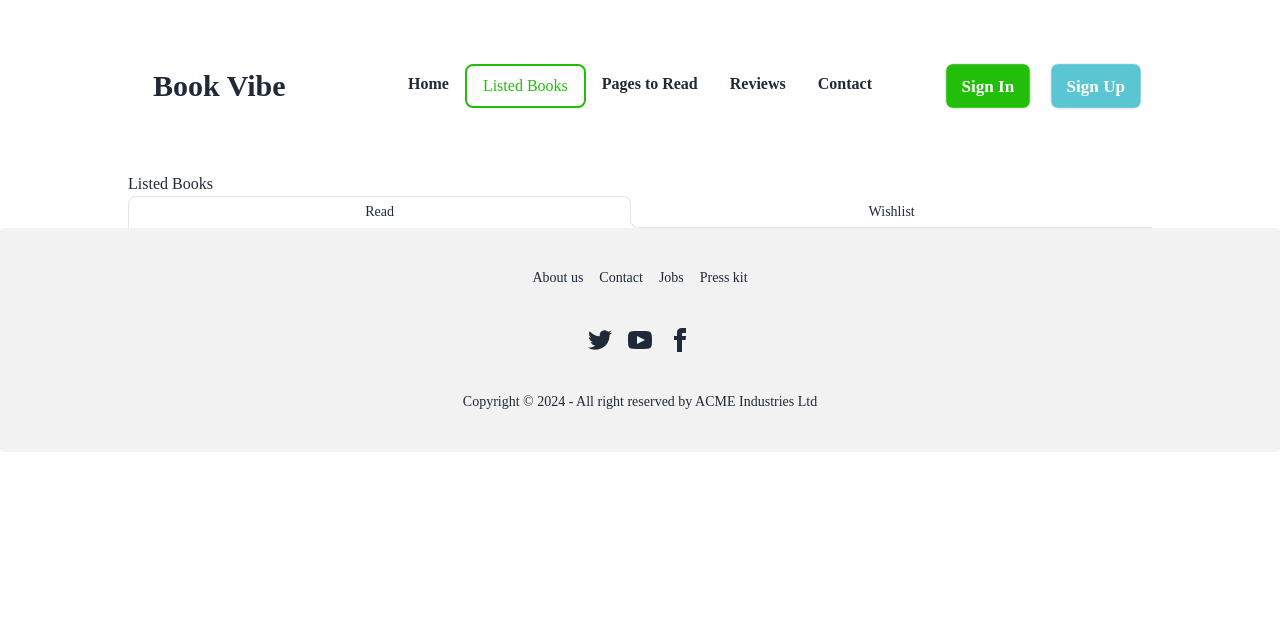
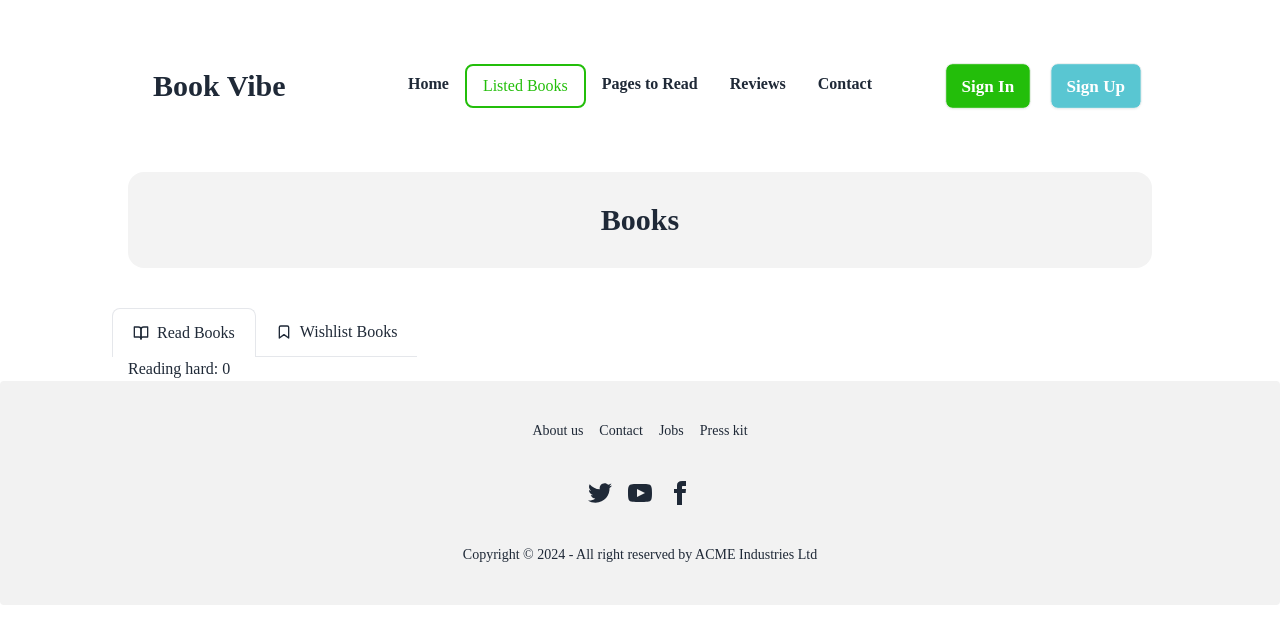
Before and after one commit to NaimoonJannat/B9A8-Book-Vibe, a React (Vite) app: page /listedBooks in a window 1280 px wide. Shown: the top 644 px of the page. Built offline with nearby package versions, Linux system fonts and the light colour scheme.

Commit message:
Read section done

```diff
--- a/package.json
+++ b/package.json
@@ -16,6 +16,7 @@
     "react-dom": "^18.2.0",
     "react-icons": "^5.0.1",
     "react-router-dom": "^6.22.3",
+    "react-toastify": "^10.0.5",
     "sort-by": "^1.2.0"
   },
   "devDependencies": {
--- a/src/Components/BookDetails/BookDetails.jsx
+++ b/src/Components/BookDetails/BookDetails.jsx
@@ -1,10 +1,22 @@
 import { useLoaderData, useParams } from "react-router-dom";
+import { ToastContainer, toast } from 'react-toastify';
+  import 'react-toastify/dist/ReactToastify.css';
+import { saveReadBooks } from "../../utility/localstorage";
 
 const JobDetails = () => {
     const books = useLoaderData();
     const { id } = useParams();
-    const book = books.find((book) => book.id == id);
-    console.log(book);
+    const intId = parseInt(id);
+    const book = books.find((book) => book.id == intId);
+
+    const handleReadBtn = () =>{
+        saveReadBooks(intId);
+        toast('Added to the reading list successfully!')
+    }
+    const handleWishlistBtn = () =>{
+        toast('Added to the wishlist successfully!')
+    }
+
     return (
         <div className="card lg:card-side lg:p-8">
             <div className="lg:w-1/2 bg-[#1313130D] rounded-2xl  flex justify-center items-center">
@@ -23,12 +35,12 @@ const JobDetails = () => {
                     </p>
 
                     {book.tags.map((tag, index) => (
-                        <button
+                        <div
                             key={index}
                             className="bg-[#23BE0A0D] btn text-[#23BE0A] lg:p-3 font-semibold rounded-3xl text-xs"
                         >
                             {tag}
-                        </button>
+                        </div>
                     ))}
                 </div>
                 <div className="divider"></div>
@@ -47,11 +59,12 @@ const JobDetails = () => {
                     </div>
                 </div>
                 <div className="card-actions justify-start flex gap-4">
-                    <button className="btn text-black font-semibold">Read</button>
-                    <button className="btn bg-[#50B1C9] text-white font-semibold">
+                    <button onClick={handleReadBtn} className="btn text-black font-semibold">Read</button>
+                    <button onClick={handleWishlistBtn} className="btn bg-[#50B1C9] text-white font-semibold">
                         Wishlist
                     </button>
                 </div>
+                <ToastContainer />
             </div>
         </div>
     );
--- a/src/Components/ListedBooks/ListedBook.jsx
+++ b/src/Components/ListedBooks/ListedBook.jsx
@@ -1,14 +1,37 @@
+import { useState } from "react";
+import { Link, Outlet } from "react-router-dom";
 
 const ListedBook = () => {
+    const [tabIndex, setTabIndex] = useState(0);
     return (
         <div>
-            <h1>Listed Books</h1>
-            <div role="tablist" className="tabs tabs-lifted">
-  <a role="tab" className="tab tab-active">Read</a>
-  <a role="tab" className="tab ">Wishlist</a>
+            <div className="w-full bg-[#1313130D] rounded-2xl text-center h-24 text-3xl font-bold flex justify-center items-center my-10">Books</div>
+
+
+            <div className="flex items-center -mx-4 overflow-x-auto overflow-y-hidden sm:justify-start flex-nowrap dark:bg-gray-100 dark:text-gray-800">
+	<Link onClick={()=> setTabIndex(0)}
+    to=""
+    className={`flex items-center flex-shrink-0 px-5 py-3 space-x-2 rounded-t-lg ${tabIndex === 0?'border border-b-0':'border-b'} dark:border-gray-600 dark:text-gray-900`}>
+		<svg xmlns="http://www.w3.org/2000/svg" viewBox="0 0 24 24" fill="none" stroke="currentColor" strokeWidth="2" strokeLinecap="round" strokeLinejoin="round" className="w-4 h-4">
+			<path d="M2 3h6a4 4 0 0 1 4 4v14a3 3 0 0 0-3-3H2z"></path>
+			<path d="M22 3h-6a4 4 0 0 0-4 4v14a3 3 0 0 1 3-3h7z"></path>
+		</svg>
+		<span>Read Books</span>
+	</Link>
+    <Link onClick={()=> setTabIndex(1)}
+     to={`wishlist`}
+    className={`flex items-center flex-shrink-0 px-5 py-3 space-x-2 rounded-t-lg ${tabIndex === 1?'border border-b-0':'border-b'} dark:border-gray-600 dark:text-gray-900`}>
+		<svg xmlns="http://www.w3.org/2000/svg" viewBox="0 0 24 24" fill="none" stroke="currentColor" strokeWidth="2" strokeLinecap="round" strokeLinejoin="round" className="w-4 h-4">
+			<path d="M19 21l-7-5-7 5V5a2 2 0 0 1 2-2h10a2 2 0 0 1 2 2z"></path>
+		</svg>
+		<span>Wishlist Books</span>
+	</Link>
 
 </div>
+          <Outlet></Outlet>
+
         </div>
+
     );
 };
 
--- /dev/null
+++ b/src/Components/ReadingBooks/ReadingBooks.jsx
@@ -0,0 +1,31 @@
+import { useEffect, useState } from "react";
+import { useLoaderData } from "react-router-dom";
+import { getStoredReadBooks } from "../../utility/localstorage";
+import SingleBook from "../SingleBook/SingleBook";
+
+const ReadingBooks = () => {
+    const books= useLoaderData();
+
+    const [addedBooks, setAddedBooks] =useState([]);
+    useEffect( ()=>{
+        const storedBookIds =getStoredReadBooks();
+        if(books.length>0){
+            const addedBooks = books.filter(book => storedBookIds.includes(book.id))
+            setAddedBooks(addedBooks);
+            console.log(addedBooks);
+        }
+    },[])
+    return (
+        <div>
+            <p>Reading hard: {addedBooks.length}</p>
+            <div className="flex flex-col gap-6">
+                {
+                    addedBooks.map(book => <SingleBook key={book.id} book={book}></SingleBook>)
+                }
+            </div>
+
+        </div>
+    );
+};
+
+export default ReadingBooks;
--- /dev/null
+++ b/src/Components/SingleBook/SingleBook.jsx
@@ -0,0 +1,55 @@
+import { IoPeopleOutline } from "react-icons/io5";
+import { CiLocationOn } from "react-icons/ci";
+import { IoMdBook } from "react-icons/io";
+import { Link } from "react-router-dom";
+const SingleBook = ({book}) => {
+    const {image, id, bookName, author, tags, category,rating,totalPages,yearOfPublishing,publisher} = book;
+    return (
+        <div className="card border-[#2828281A] flex flex-row border-2 rounded-3xl bg-base-100 shadow-xl">
+          <figure className="lg:px-6 p-6 lg:pt-6">
+            <div className="bg-[#F3F3F3] w-full rounded-3xl flex justify-center items-center text-center p-8 lg:p-4">
+            <img src={image} className="h-52 lg:h-60" />
+            </div>
+          </figure>
+
+          <div className="card-body text-left">
+            <h2 className="text-2xl font-bold">{bookName}</h2>
+            <p className="text-[#131313CC] text-base">By: {author}</p>
+            <div className="flex justify-between">
+            <div className="flex flex-wrap flex-row lg:gap-2">
+
+        {tags.map((tag, index) => (
+          <button
+            key={index}
+            className="bg-[#23BE0A0D] text-[#23BE0A] font-semibold rounded-3xl text-xs"
+          >#{tag}</button>
+        ))}
+      </div>
+                <div className="flex gap-2 justify-center items-center">
+                    <CiLocationOn />
+                    <p>Year of Publishing: {yearOfPublishing}</p>
+                </div>
+            </div>
+            <div className="flex justify-between">
+                <div className="flex  gap-2 justify-center items-center">
+                    <IoPeopleOutline />
+                    <p>Publisher: {publisher}</p>
+                </div>
+                <div className="flex  gap-2 justify-center items-center">
+                    <IoMdBook />
+                    <p>Pages: {totalPages}</p>
+                </div>
+            </div>
+            <div className="divider"></div>
+            <div className="flex gap-4 font-semibold text-lg">
+                <div className="p-2 rounded-3xl bg-[#328EFF26] text-[#328EFF]">Category: {category}</div>
+                <div className="p-2 rounded-3xl text-[#FFAC33] bg-[#FFAC3326]">Rating: {rating}</div>
+                <Link to={`/book/${id}`}><div className="p-2 btn rounded-3xl text-white bg-[#23BE0A]">View Details</div></Link>
+            </div>
+
+          </div>
+        </div>
+    );
+};
+
+export default SingleBook;
--- /dev/null
+++ b/src/Components/WishlistBooks/WishlistBooks.jsx
@@ -0,0 +1,10 @@
+
+const WishlistBooks = () => {
+    return (
+        <div>
+            <p>Wish to read</p>
+        </div>
+    );
+};
+
+export default WishlistBooks;
--- a/src/main.jsx
+++ b/src/main.jsx
@@ -13,6 +13,8 @@ import Reviews from './Components/Reviews/Reviews';
 import Contacts from './Components/Contacts/Contacts';
 import ErrorPage from './Components/ErrorPage/ErrorPage';
 import BookDetails from './Components/BookDetails/BookDetails';
+import ReadingBooks from './Components/ReadingBooks/ReadingBooks';
+import WishlistBooks from './Components/WishlistBooks/WishlistBooks';
 const router = createBrowserRouter([
   {
     path: "/",
@@ -26,6 +28,18 @@ const router = createBrowserRouter([
       {
         path: "/listedBooks",
         element: <ListedBook></ListedBook>,
+        children:[
+          {
+            index: true,
+            element:<ReadingBooks></ReadingBooks>,
+            loader: () => fetch('../bookData.json'),
+
+          },
+          {
+            path: 'wishlist',
+            element:<WishlistBooks></WishlistBooks>
+          }
+        ]
       },
       {
         path: "/pagesToRead",
--- /dev/null
+++ b/src/utility/localstorage.js
@@ -0,0 +1,18 @@
+const getStoredReadBooks = ()=>{
+    const storedReadBooks = localStorage.getItem('read-books');
+    if(storedReadBooks){
+        return JSON.parse(storedReadBooks);
+    }
+    return [];
+}
+
+const saveReadBooks = id =>{
+    const storedReadBook = getStoredReadBooks();
+    const exists = storedReadBook.find(bookId => bookId == id);
+    if(!exists){
+        storedReadBook.push(id);
+        localStorage.setItem('read-books', JSON.stringify(storedReadBook))
+    }
+}
+
+export {saveReadBooks , getStoredReadBooks}
```
Also changed, not shown: 1 other file (tests, documents, lock files or other folders).
